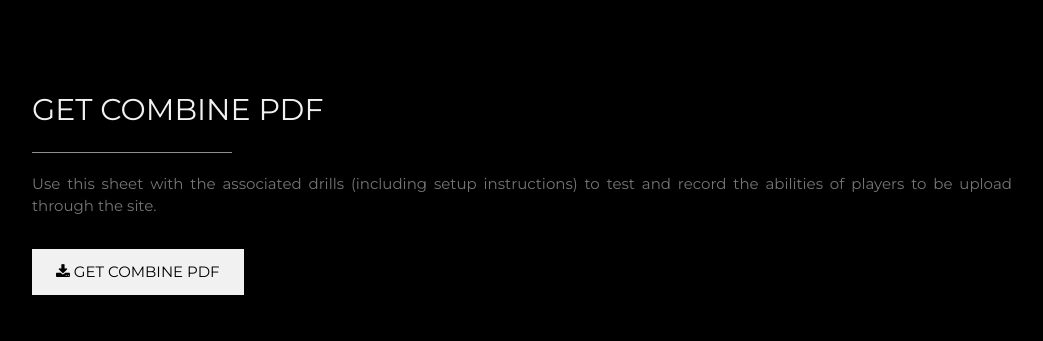
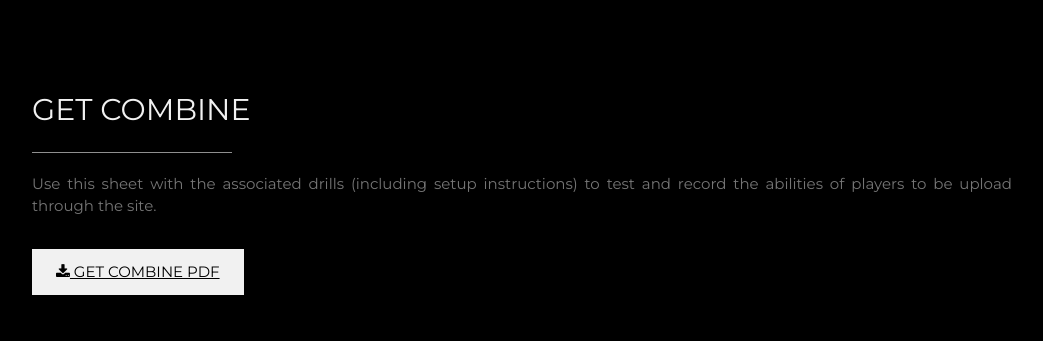
Before and after one commit to dirkstrong1/football_player_predictor_deployment, a plain HTML site: page static/index.html in a window 1280 px wide. Shown: the part 2233-2574 px from the top of the page, without its empty margins (178-1221 px from the left). Drawn offline with nearby package versions, Linux system fonts and the light colour scheme; files whose address does not match are found by name.

Commit message:
added PDF

```diff
--- a/static/index.html
+++ b/static/index.html
@@ -224,14 +224,17 @@ body, h1,h2,h3,h4,h5,h6 {font-family: "Montserrat", sans-serif}
       </div>
     </div>
     <div class="w3-content w3-justify w3-text-grey w3-padding-64" id="download">
-        <h2 class="w3-text-light-grey">GET COMBINE PDF</h2>
+        <h2 class="w3-text-light-grey">GET COMBINE</h2>
         <hr style="width:200px" class="w3-opacity">
         <p>Use this sheet with the associated drills (including setup instructions) to test
           and record the abilities of players to be upload through the site.
           </p>
-          <button class="w3-button w3-light-grey w3-padding-large w3-section">
+          <button  class="w3-button w3-light-grey w3-padding-large w3-section">
+            <a target="_blank" href="static/combine.pdf">
           <i class="fa fa-download"></i> GET COMBINE PDF
+          </a>
           </button>
+
 
     <br>
     <br>
```
Also changed, not shown: 1 other file.
